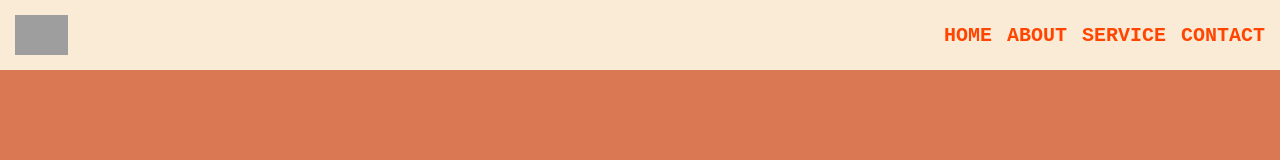
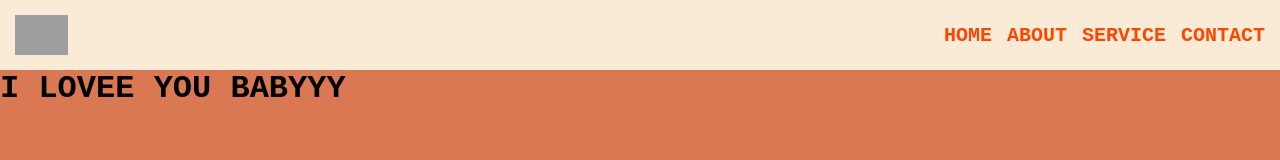
Before and after one commit to Jabee-0411/Shapepemo, a plain HTML site: page index.html in a window 1280 px wide. Drawn offline with nearby package versions, Linux system fonts and the light colour scheme; grey boxes are pictures that could not be loaded.

Commit message:
PLEASE COMMIT PLEAESE

```diff
--- a/index.html
+++ b/index.html
@@ -25,6 +25,7 @@
             <i class="bi bi-justify" onclick="HAM()"></i>
         </div>
         <div class="content">
+            <h1>I LOVEE YOU BABYYY</h1>
         </div>
 
 
```
